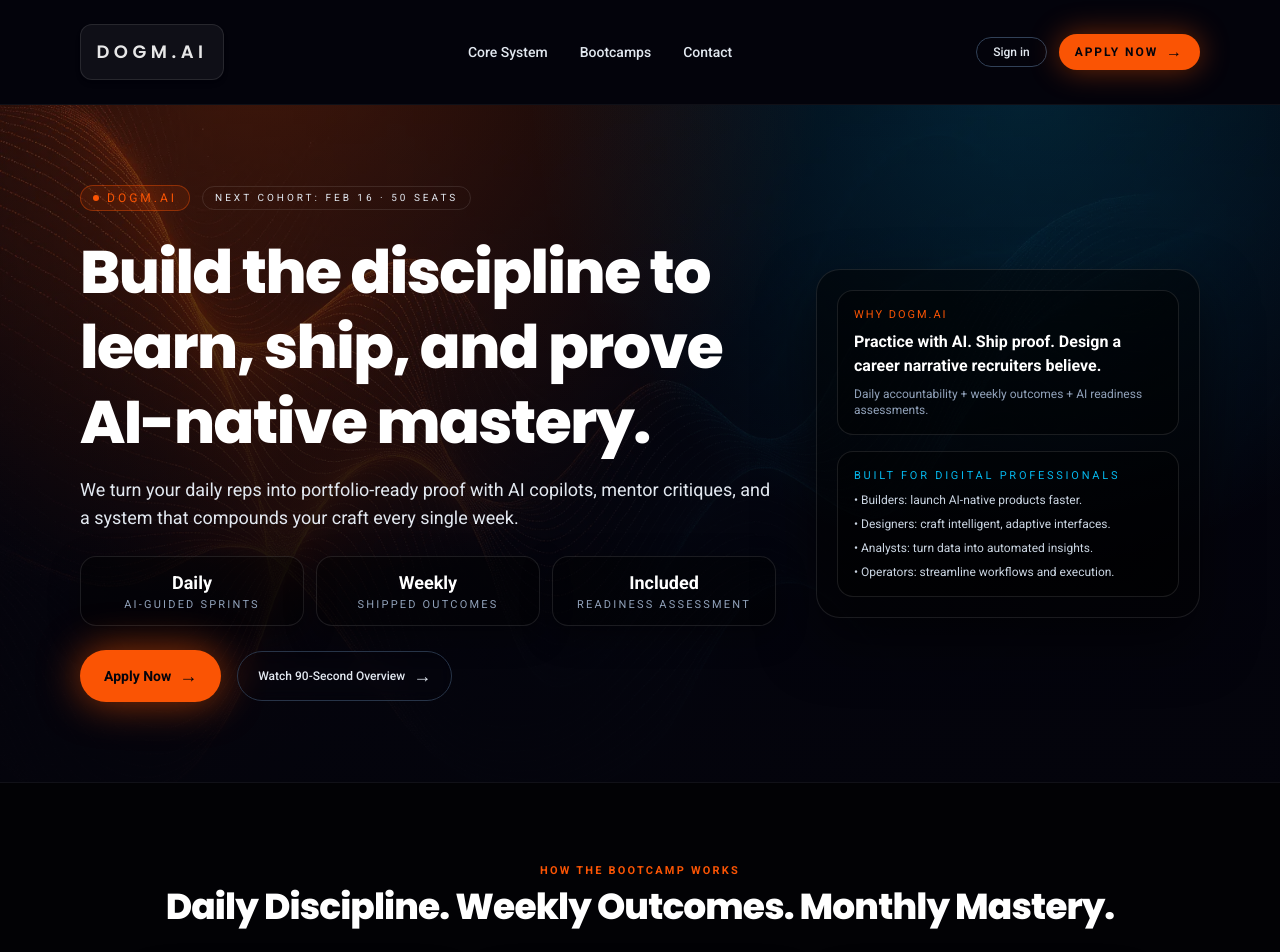
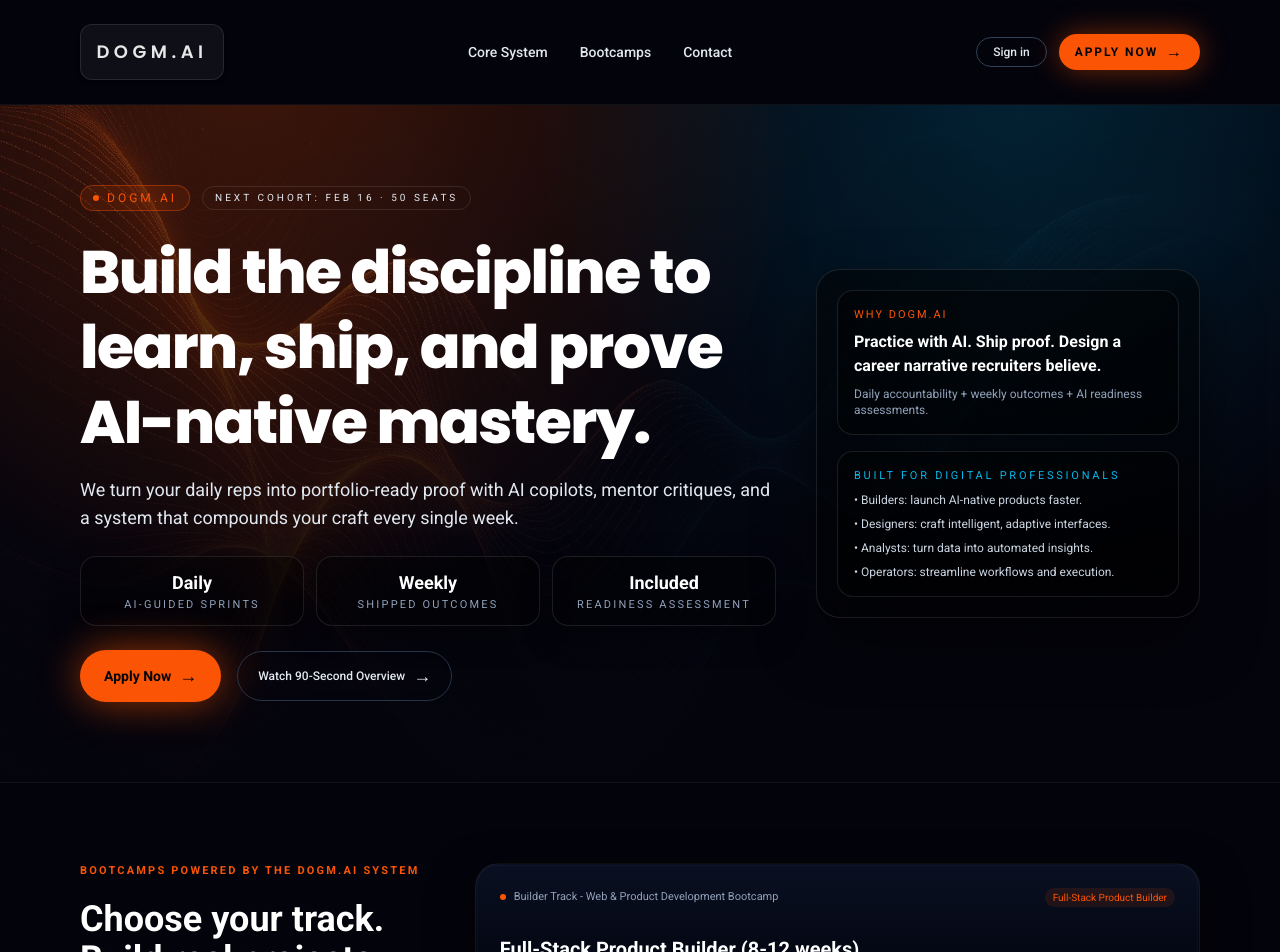
Before and after one commit to LiveLifeWithLove/dogmai, a Next.js app: page / in a window 1280 px wide. Shown: the top 952 px of the page. Built offline with nearby package versions, Linux system fonts and the light colour scheme.

Commit message:
feat: update

```diff
--- a/app/page.tsx
+++ b/app/page.tsx
@@ -24,11 +24,11 @@ export default function Home() {
 
         <main>
           <HeroSection />
+          <BootcampProgramsSection />
           <BootcampStructure />
           <CoreSystemSection />
           <JourneySection />
           <MasterySummarySection />
-          <BootcampProgramsSection />
           <AccelerationSection />
           <OutcomesSection />
           <ApplySection />
```
